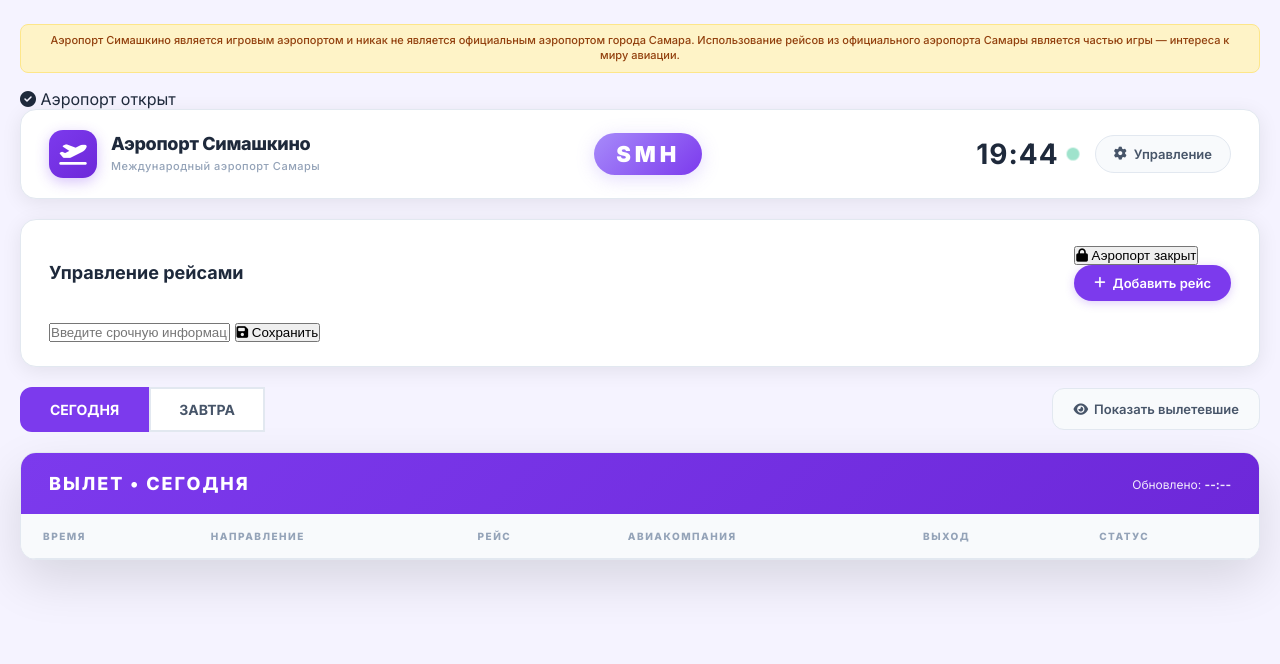
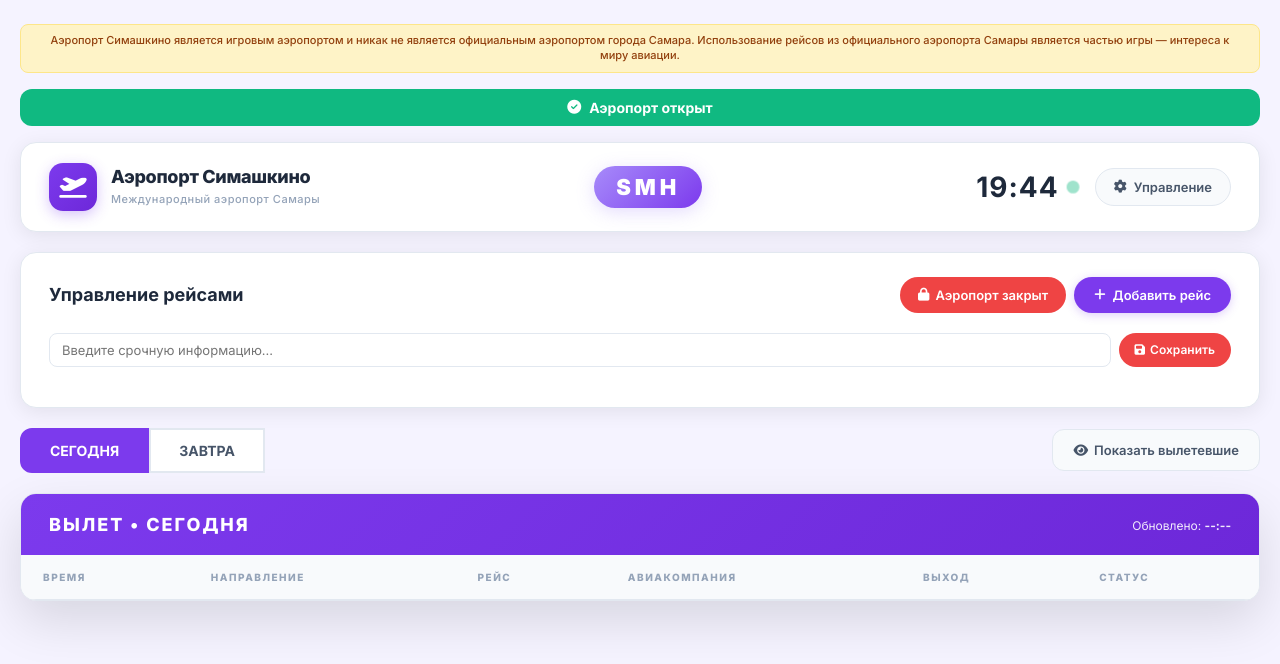
Before and after one commit to alexeysimashkin/airport-smh, a website: page public/index.html in a window 1280 px wide. Drawn offline with Linux system fonts and the light colour scheme; no server answers.

Commit message:
Update style.css

```diff
--- a/public/style.css
+++ b/public/style.css
@@ -46,6 +46,41 @@
   font-weight: 500;
   line-height: 1.4;
   border: 1px solid #FDE68A;
+}
+
+/* AIRPORT BANNER */
+.airport-banner {
+  background: var(--green);
+  color: white;
+  text-align: center;
+  padding: 10px;
+  border-radius: 12px;
+  margin-bottom: 16px;
+  font-weight: 700;
+  font-size: 14px;
+  display: flex;
+  align-items: center;
+  justify-content: center;
+  gap: 8px;
+  transition: all 0.3s;
+}
+.airport-banner.closed { background: var(--red); }
+
+/* URGENT INFO */
+.urgent-info {
+  background: #FEF2F2;
+  color: #DC2626;
+  text-align: center;
+  padding: 12px 16px;
+  border-radius: 8px;
+  margin-bottom: 16px;
+  font-weight: 700;
+  font-size: 14px;
+  display: flex;
+  align-items: center;
+  justify-content: center;
+  gap: 8px;
+  border: 1px solid #FECACA;
 }
 
 /* HEADER */
@@ -122,8 +157,26 @@
 
 @keyframes fadeSlide { from{opacity:0;transform:translateY(-10px)} to{opacity:1;transform:translateY(0)} }
 
-.admin-top { display: flex; justify-content: space-between; align-items: center; margin-bottom: 20px; }
+.admin-top { display: flex; justify-content: space-between; align-items: center; margin-bottom: 20px; flex-wrap: wrap; gap: 10px; }
 .admin-top h2 { font-size: 18px; font-weight: 700; }
+
+.admin-top-buttons { display: flex; gap: 8px; flex-wrap: wrap; }
+
+.btn-airport-closed {
+  background: var(--red); color: white; border: none;
+  padding: 10px 18px; border-radius: 25px; font-weight: 600;
+  font-size: 13px; cursor: pointer; display: flex; align-items: center;
+  gap: 6px; transition: all 0.2s; font-family: 'Inter', sans-serif;
+}
+.btn-airport-closed:hover { background: #DC2626; }
+
+.btn-airport-open {
+  background: var(--green); color: white; border: none;
+  padding: 10px 18px; border-radius: 25px; font-weight: 600;
+  font-size: 13px; cursor: pointer; display: flex; align-items: center;
+  gap: 6px; transition: all 0.2s; font-family: 'Inter', sans-serif;
+}
+.btn-airport-open:hover { background: #059669; }
 
 .btn-primary {
   background: var(--purple); color: white; border: none;
@@ -134,6 +187,38 @@
 }
 
 .btn-primary:hover { background: var(--purple-dark); transform: translateY(-1px); }
+
+/* URGENT FORM */
+.urgent-form {
+  display: flex;
+  gap: 8px;
+  margin-bottom: 16px;
+}
+.urgent-form input {
+  flex: 1;
+  padding: 8px 12px;
+  border: 1px solid var(--gray-200);
+  border-radius: 8px;
+  font-size: 13px;
+  font-family: 'Inter', sans-serif;
+}
+.btn-urgent-save, .btn-urgent-delete {
+  padding: 8px 16px;
+  border-radius: 20px;
+  border: none;
+  font-weight: 600;
+  font-size: 12px;
+  cursor: pointer;
+  font-family: 'Inter', sans-serif;
+  display: flex;
+  align-items: center;
+  gap: 5px;
+  white-space: nowrap;
+}
+.btn-urgent-save { background: var(--red); color: white; }
+.btn-urgent-save:hover { background: #DC2626; }
+.btn-urgent-delete { background: var(--gray-100); color: var(--gray-600); }
+.btn-urgent-delete:hover { background: var(--gray-200); }
 
 /* FORM */
 .form-card {
```
